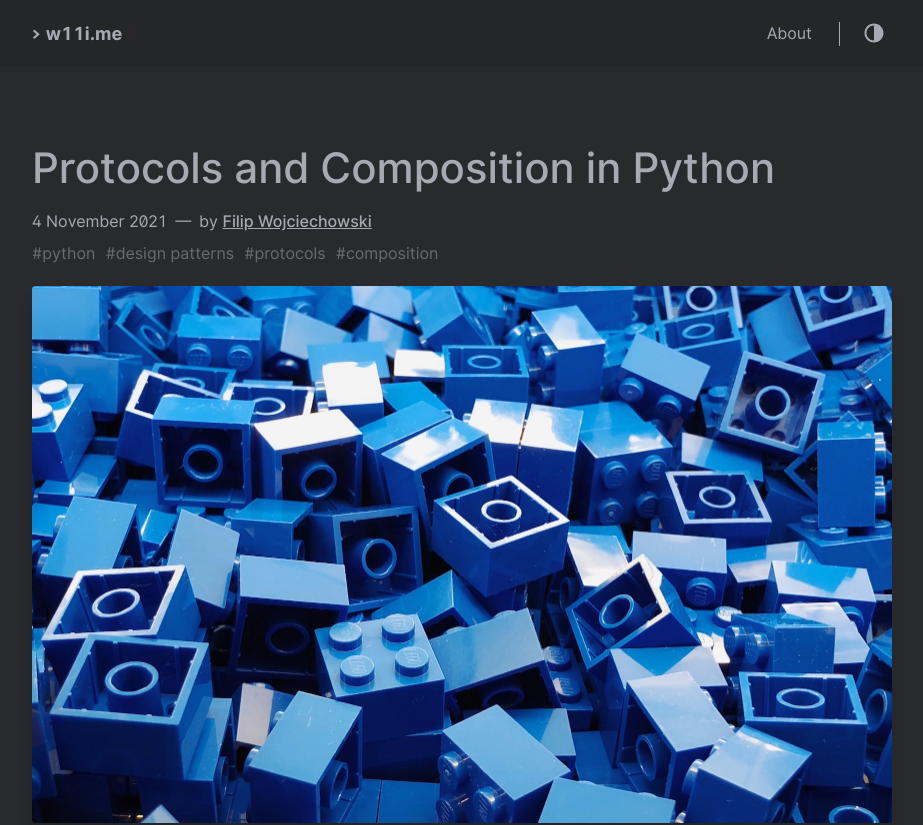
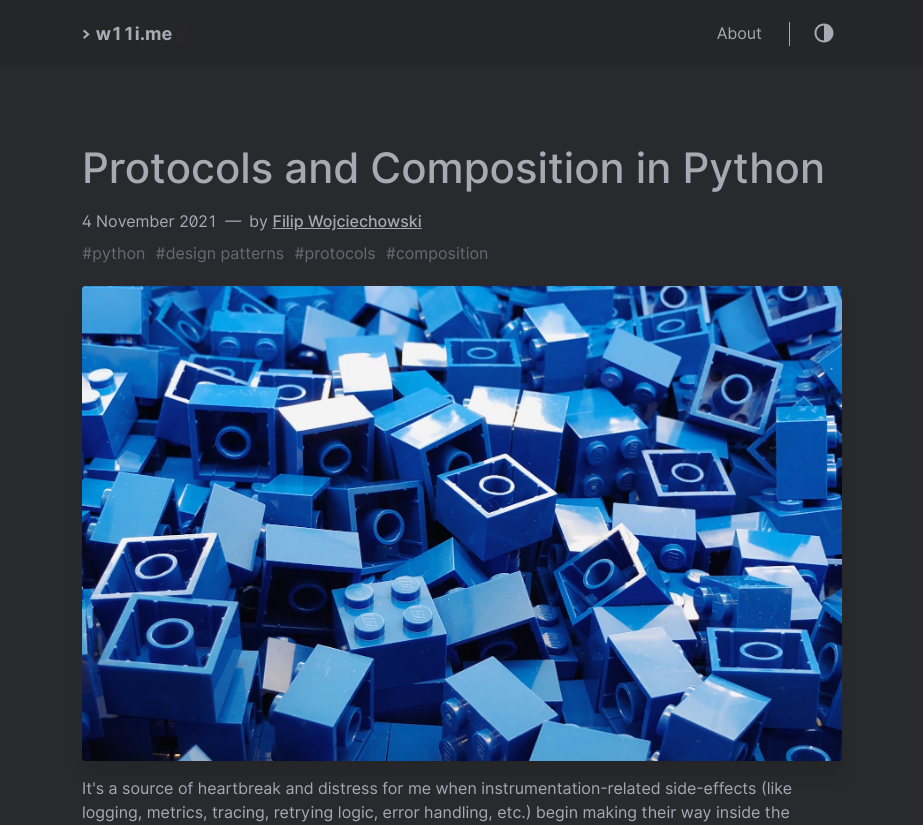
Before and after one commit to fwojciec/w11i.me, a Next.js app: page / in a window 1280 px wide. Shown: the top 825 px of the page, without its empty margins (178-1101 px from the left). Built offline with nearby package versions, Linux system fonts and the light colour scheme.

Commit message:
make content more narrow

```diff
--- a/src/styles/_vars.scss
+++ b/src/styles/_vars.scss
@@ -14,8 +14,8 @@ $dark-color-secondary: #73747b;
 $dark-border-color: #4a4b50;
 
 /* sizes */
-$content-width: 900px;
-$tablet-content-width: 760px;
+$content-width: 800px;
+$tablet-content-width: 660px;
 $line-height: 1.5;
 
 /* breakpoints */
```
